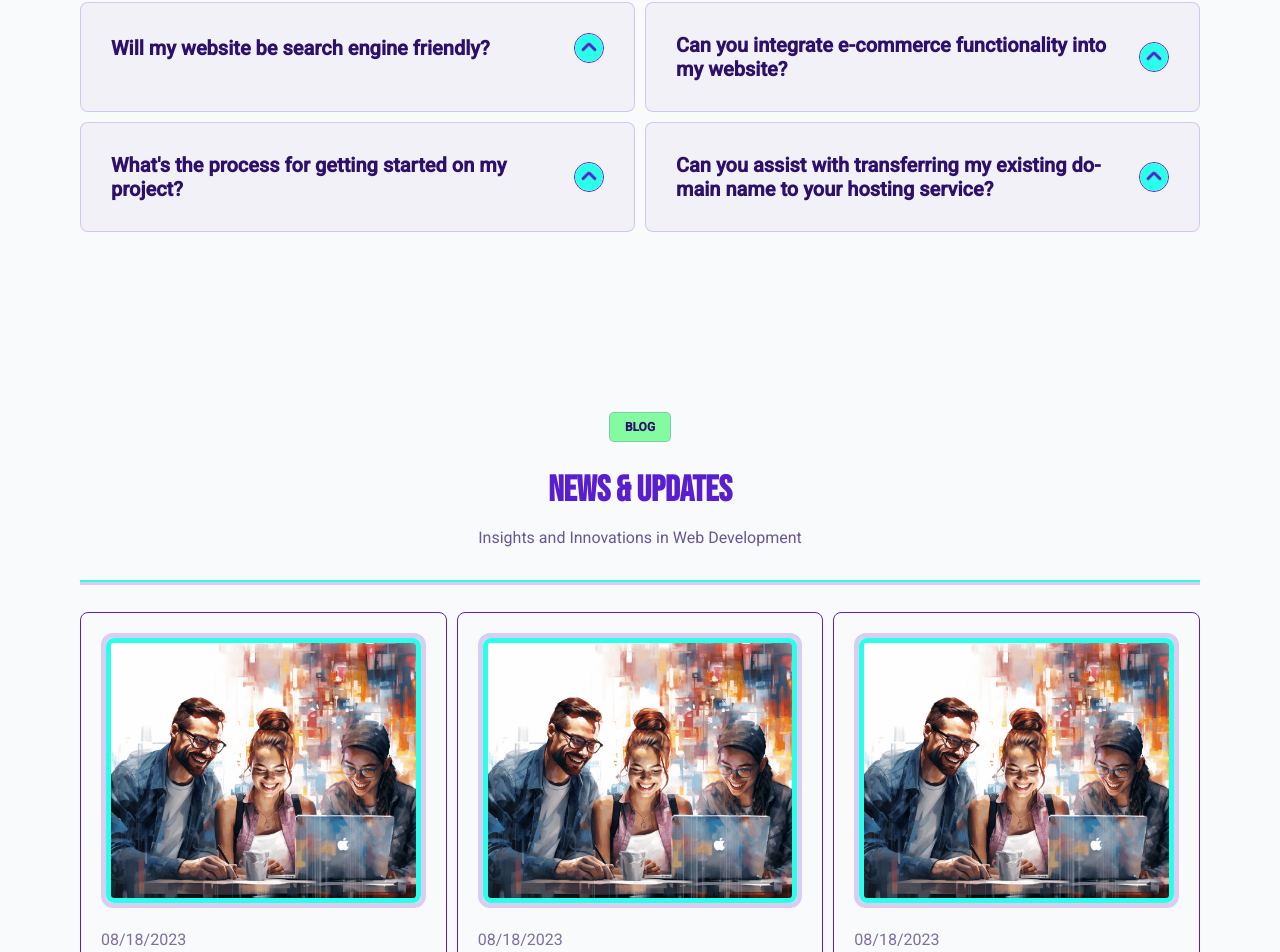
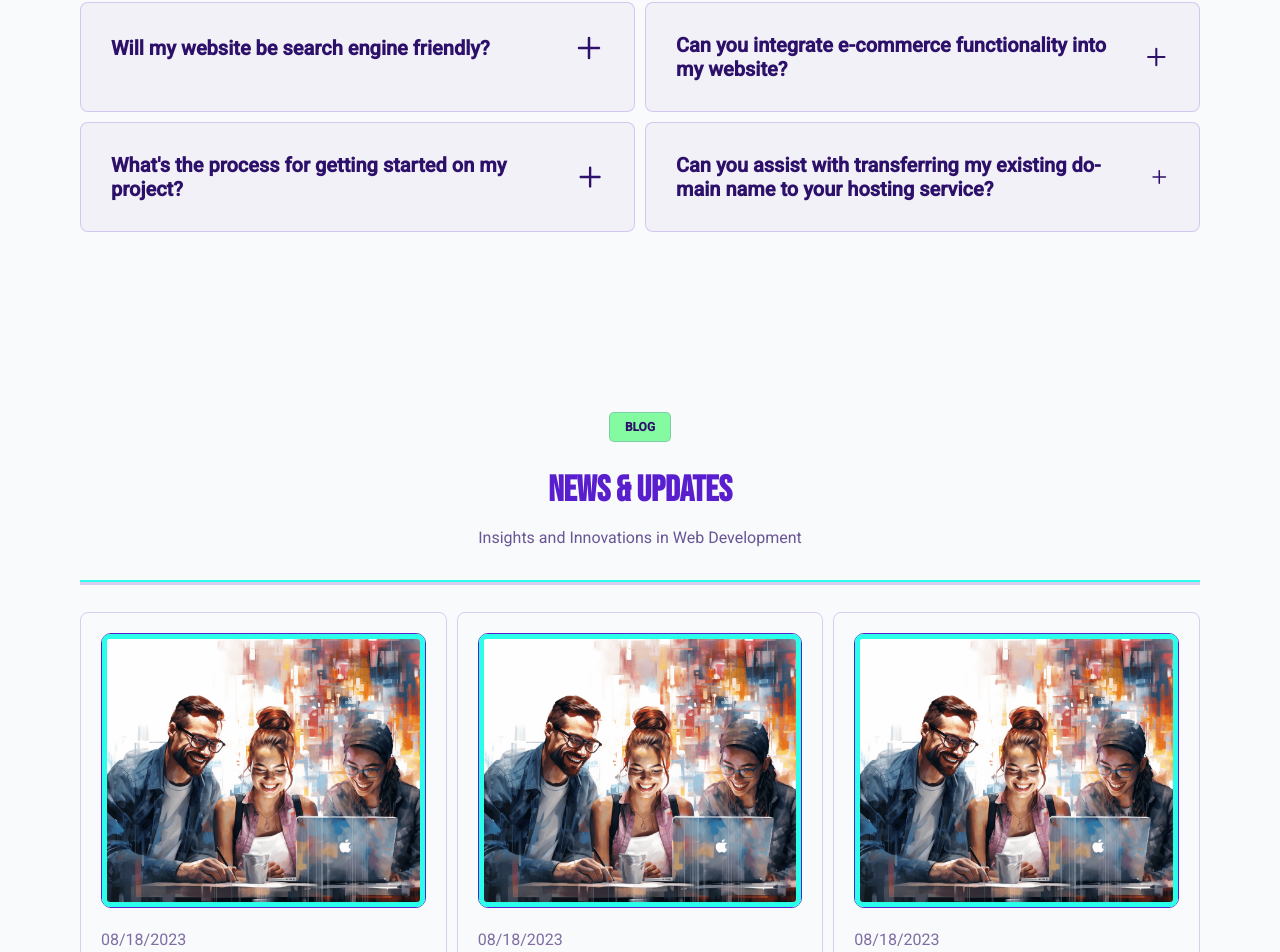
Before and after one commit to ChristianWare/chris-ware-agency, a Next.js app: page /faq in a window 1280 px wide. Shown: the part 1276-2228 px from the top of the page. Built offline with nearby package versions, Linux system fonts and the light colour scheme; no server answers.

Commit message:
faq Arrow fix + imgContainer fix

```diff
--- a/src/app/components/About/About.module.css
+++ b/src/app/components/About/About.module.css
@@ -25,8 +25,8 @@
   position: relative;
   height: 600px;
   width: 100%;
-  border: 5px solid var(--border);
-  border-radius: 15px;
+  border: 1px solid var(--primary);
+  border-radius: 10px;
 }
 
 .img {
--- a/src/app/components/AllFaqs/AllFaq.module.css
+++ b/src/app/components/AllFaqs/AllFaq.module.css
@@ -31,17 +31,16 @@
   gap: 2rem;
 }
 
-.arrow,
-.arrowFlip {
-  border-radius: 50%;
-  border: 1px solid var(--primary);
-  width: 30px;
-  height: 30px;
+.icon {
+  color: var(--text);
+  cursor: pointer;
   transition: all 0.4s ease-in-out;
 }
 
-.arrowFlip {
-  transform: rotate(180deg);
+.iconFlip {
+  transform: rotate(135deg);
+  color: var(--text);
+  cursor: pointer;
   transition: all 0.3s ease-in-out;
 }
 
--- a/src/app/components/AllFaqs/AllFaq.tsx
+++ b/src/app/components/AllFaqs/AllFaq.tsx
@@ -5,7 +5,7 @@ import Section from "../Section/Section";
 import styles from "./AllFaq.module.css";
 import { faqs } from "@/lib/data";
 import { useState } from "react";
-import ArrowRight from "../../../../public/icons/faqArrow.png";
+import Plus from "../../../../public/icons/plus.svg";
 
 const AllFaq = () => {
   const [selected, setSelected] = useState<null | number>(null);
@@ -36,19 +36,9 @@ const AllFaq = () => {
                 {x.question}
               </h3>
               {selected === i ? (
-                <Image
-                  src={ArrowRight}
-                  alt='arrow'
-                  title='arrow icon'
-                  className={styles.arrow}
-                />
+                <Plus className={styles.iconFlip} width={30} height={30} />
               ) : (
-                <Image
-                  src={ArrowRight}
-                  alt='arrow'
-                  title='arrow icnn'
-                  className={styles.arrowFlip}
-                />
+                <Plus className={styles.icon} width={30} height={30} />
               )}
             </div>
             <div
--- a/src/app/components/BlogCard/BlogCard.module.css
+++ b/src/app/components/BlogCard/BlogCard.module.css
@@ -1,14 +1,14 @@
 .container {
   padding: 2rem;
-  border: 1px solid var(--primary);
+  border: 1px solid var(--border);
   border-radius: 8px;
 }
 
 .imgContainer {
   position: relative;
   height: 275px;
-  border: 5px solid var(--border);
-  border-radius: 12px;
+  border: 1px solid var(--primary);
+  border-radius: 10px;
 }
 
 .img {
@@ -39,5 +39,5 @@
   color: var(--text);
   text-transform: uppercase;
   border-bottom: 3px solid var(--secondary);
-  padding-bottom: .3rem;
+  padding-bottom: 0.3rem;
 }
--- a/src/app/components/Faq/Faq.module.css
+++ b/src/app/components/Faq/Faq.module.css
@@ -71,17 +71,16 @@
   gap: 2rem;
 }
 
-.arrow,
-.arrowFlip {
-  border-radius: 50%;
-  border: 1px solid var(--primary);
-  width: 30px;
-  height: 30px;
+.icon {
+  color: var(--text);
+  cursor: pointer;
   transition: all 0.4s ease-in-out;
 }
 
-.arrowFlip {
-  transform: rotate(180deg);
+.iconFlip {
+  transform: rotate(135deg);
+  color: var(--text);
+  cursor: pointer;
   transition: all 0.3s ease-in-out;
 }
 
--- a/src/app/components/Nav/Nav.module.css
+++ b/src/app/components/Nav/Nav.module.css
@@ -37,6 +37,7 @@
 .navItem {
   font-size: 2.5rem;
   position: relative;
+  user-select: none;
 }
 
 .navItem::after {
--- a/src/app/components/Process/Process.module.css
+++ b/src/app/components/Process/Process.module.css
@@ -43,8 +43,8 @@
   position: relative;
   height: 300px;
   width: 100%;
-  border: 5px solid var(--border);
-  border-radius: 15px;
+  border: 1px solid var(--primary);
+  border-radius: 10px;
 }
 
 .img {
--- a/src/app/components/Process2/Process2.module.css
+++ b/src/app/components/Process2/Process2.module.css
@@ -13,7 +13,7 @@
   gap: 2rem;
   background-color: var(--border2);
   border-radius: 8px;
-  border: 1px solid var(--primary);
+  border: 1px solid var(--border);
   padding: 3rem;
 }
 
@@ -33,8 +33,8 @@
   position: relative;
   height: 300px;
   width: 100%;
-  border: 5px solid var(--border);
-  border-radius: 15px;
+  border: 1px solid var(--primary);
+  border-radius: 10px;
 }
 
 .img {
@@ -49,3 +49,9 @@
     grid-template-columns: repeat(1, 1fr);
   }
 }
+
+@media screen and (max-width: 480px) {
+  .card {
+    padding: 2rem;
+  }
+}
--- a/src/app/components/Team/Team.module.css
+++ b/src/app/components/Team/Team.module.css
@@ -21,10 +21,10 @@
 
 .imgContainer {
   position: relative;
+  width: 100%;
   height: 600px;
-  width: 100%;
-  border: 5px solid var(--border);
-  border-radius: 15px;
+  border: 1px solid var(--primary);
+  border-radius: 10px;
 }
 
 .img {
```
Also changed, not shown: src/app/components/Faq/Faq.tsx (+3 -12 lines), src/app/components/Pricing/Pricing.module.css (+6 -1 lines), src/app/components/Pricing/Pricing.tsx (+5 -5 lines), public/icons/plus.svg (added).
